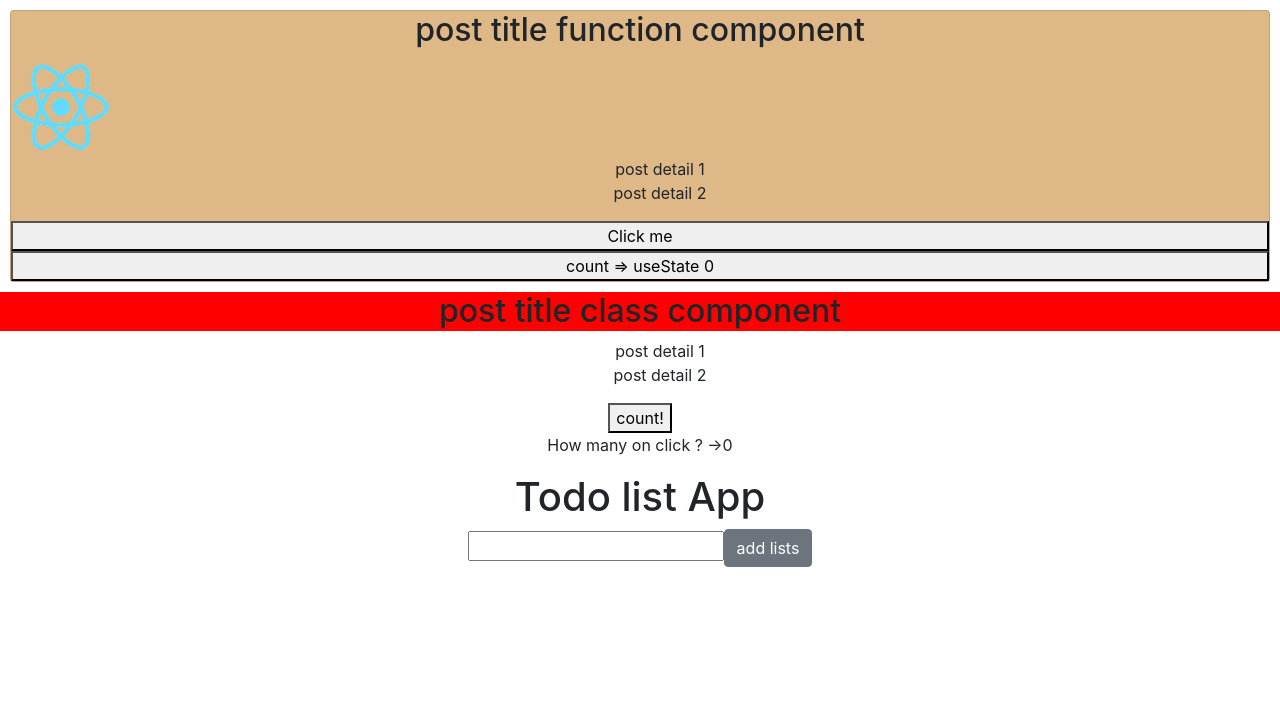
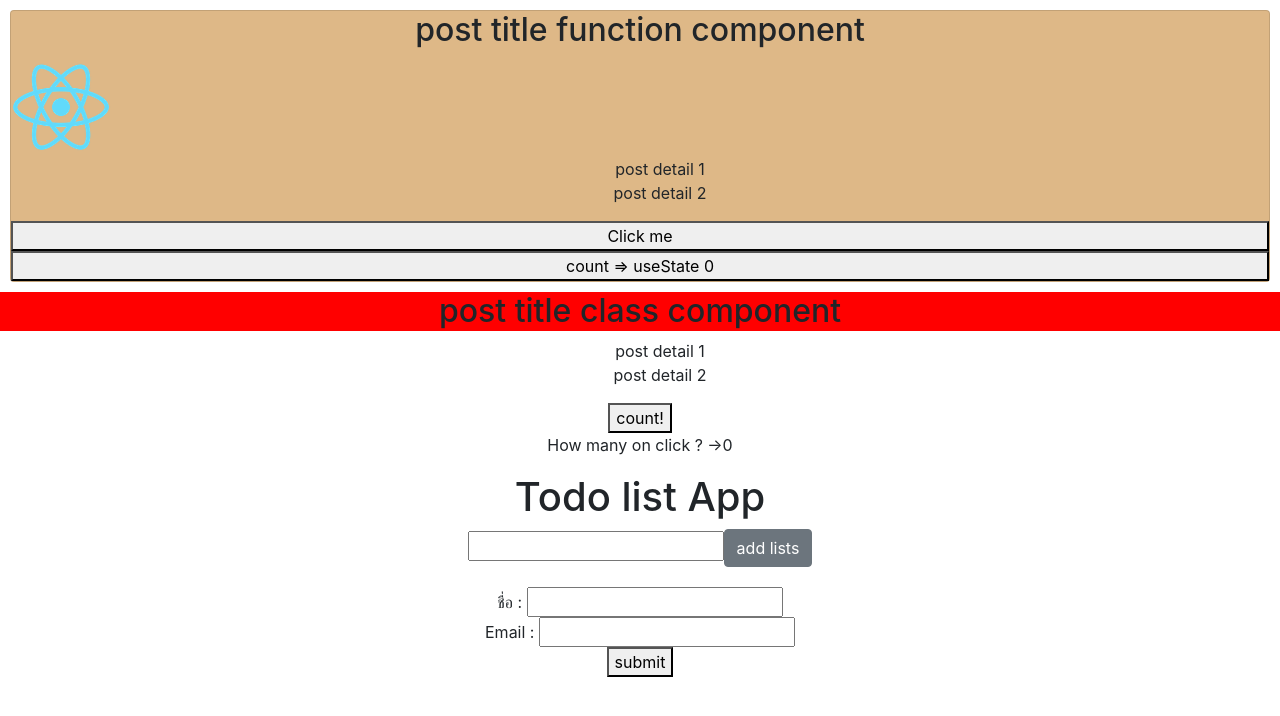
Before and after one commit to Rungnapa-Itti/react-basic, a React (Create React App) app in the folder myapp/: page / in a window 1280 px wide. Shown: the top 716 px of the page. Built offline with nearby package versions, Linux system fonts and the light colour scheme.

Commit message:
use tag form

```diff
--- a/myapp/src/App.js
+++ b/myapp/src/App.js
@@ -1,6 +1,7 @@
 import React from 'react';
 import CardPost from './component/CardPost';
 import CardPostCC from './component/CardPortCC'
+import Profile from './component/Profile'
 import './CSS/App.css'
 import { renderIntoDocument } from 'react-dom/test-utils';
 import Button from 'react-bootstrap/Button'
@@ -79,6 +80,7 @@ class App extends React.Component{
           })
         }
 
+        <Profile />
       </div>
 
 
--- /dev/null
+++ b/myapp/src/component/Profile.js
@@ -0,0 +1,23 @@
+import React from 'react'
+
+const Profile = () =>{
+    const handleSubmit = e => {
+        e.preventDefault()
+
+        const name = e.target.name.value
+        const email = e.target.email.value
+
+        console.log(name,email)
+    }
+    return (
+        <form style={{marginTop : 20}} onSubmit = {handleSubmit}>
+            ชื่อ : <input type="text" name="name"/>
+            <br/>
+            Email : <input type="email" name="email"/>
+            <br />
+            <button>submit</button>
+
+        </form>
+    )
+}
+export default Profile
```
